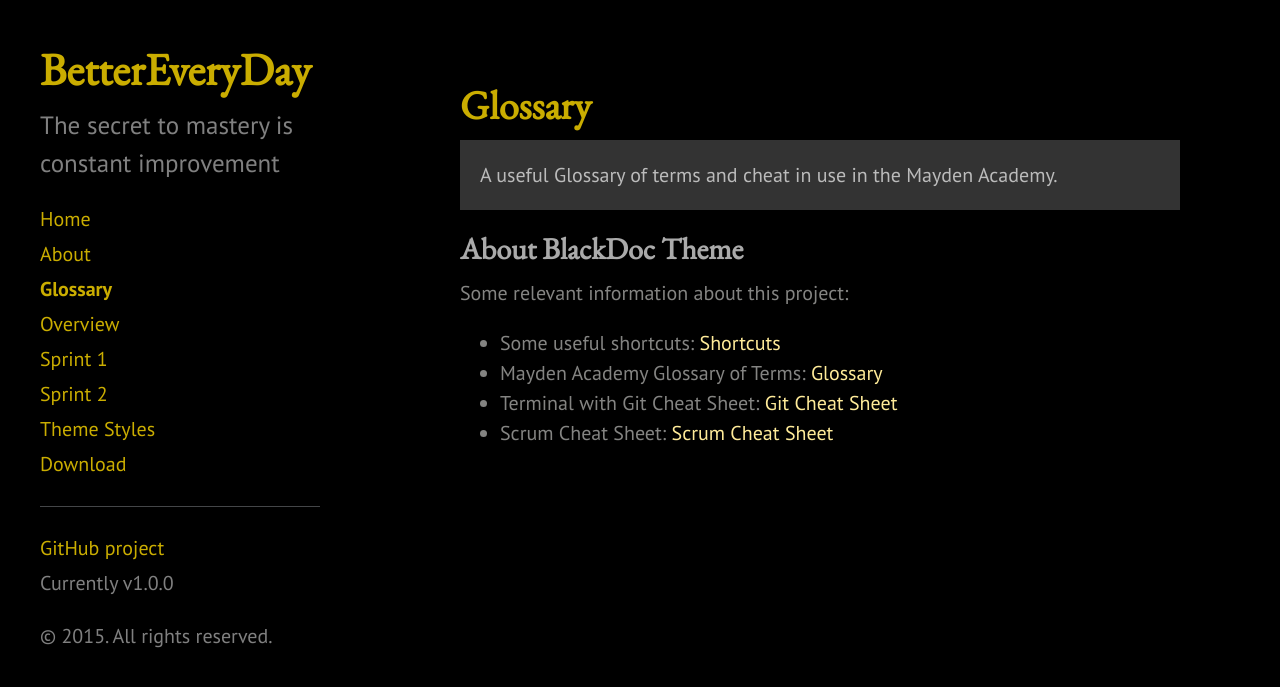
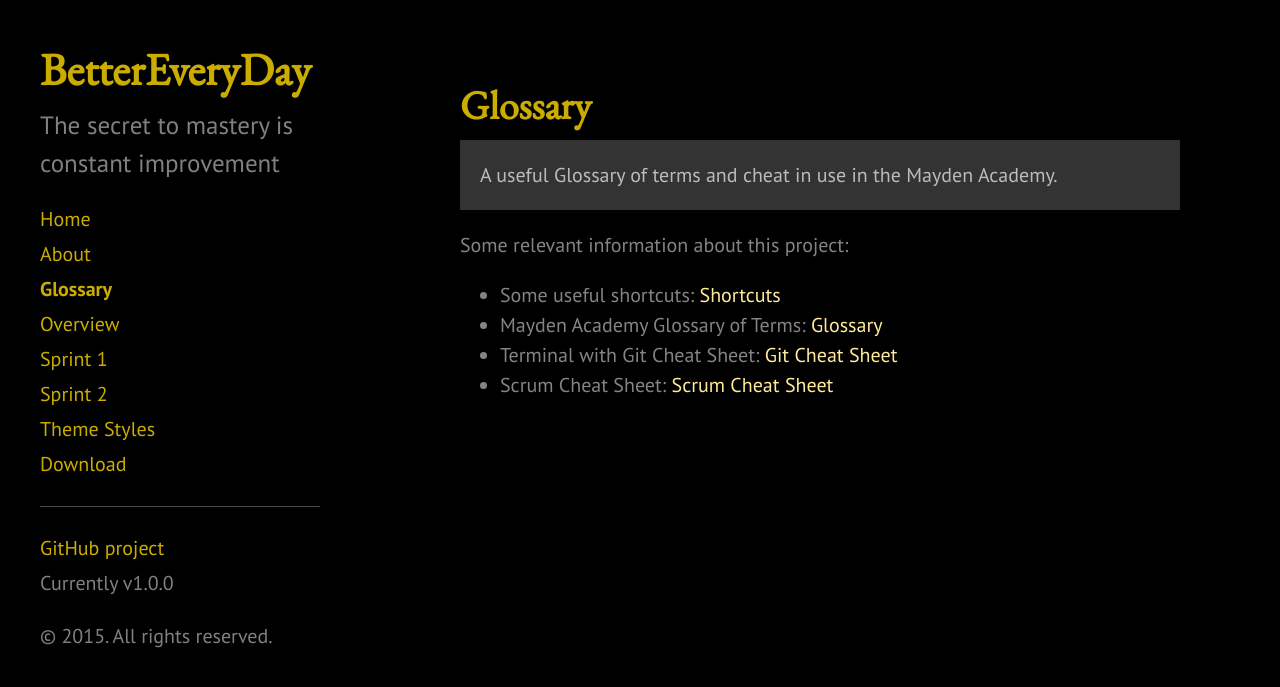
Before and after one commit to bettereveryday/bettereveryday.github.io, a Jekyll site: the page built from glossary.md, in a window 1280 px wide. Shown: the top 687 px of the page. Built offline with Jekyll 4.4.1, drawn with Linux system fonts in a browser that asks for light colours; Markdown is read by kramdown in place of the engine named in the settings.

Commit message:
fixed a bad title

```diff
--- a/glossary.md
+++ b/glossary.md
@@ -7,8 +7,6 @@ title: Glossary
   A useful Glossary of terms and cheat in use in the Mayden Academy.
 </p>
 
-## About BlackDoc Theme
-
 Some relevant information about this project:
 
 * Some useful shortcuts: [Shortcuts](https://docs.google.com/spreadsheets/d/1nLUm5TwHTu94OETR_1SSJCxmFivlIhWl02V4Lm_OHVg/edit?usp=sharing)
```
